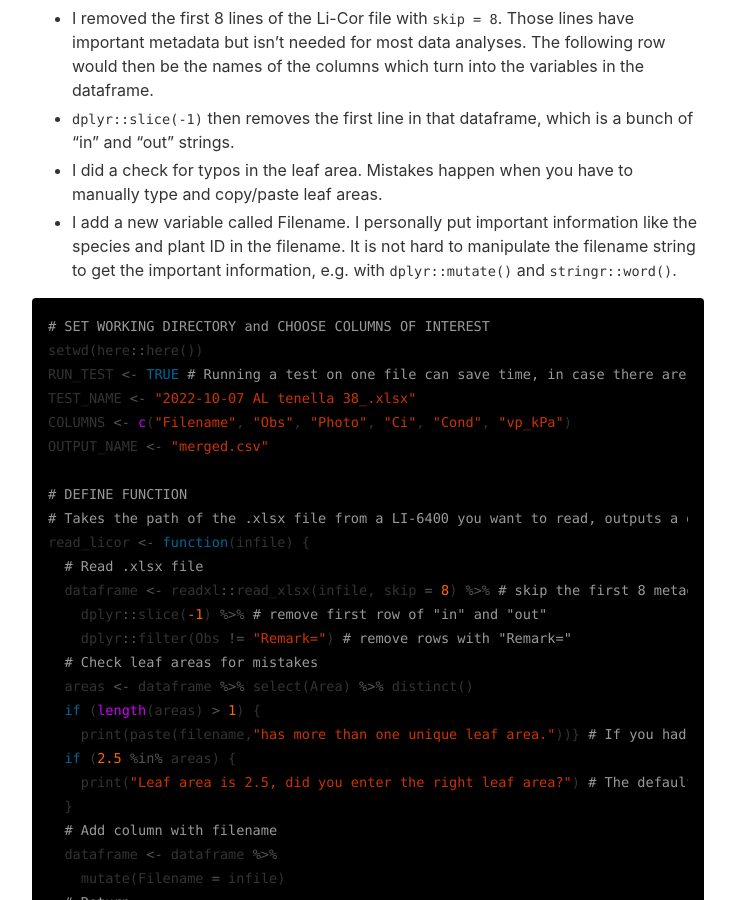
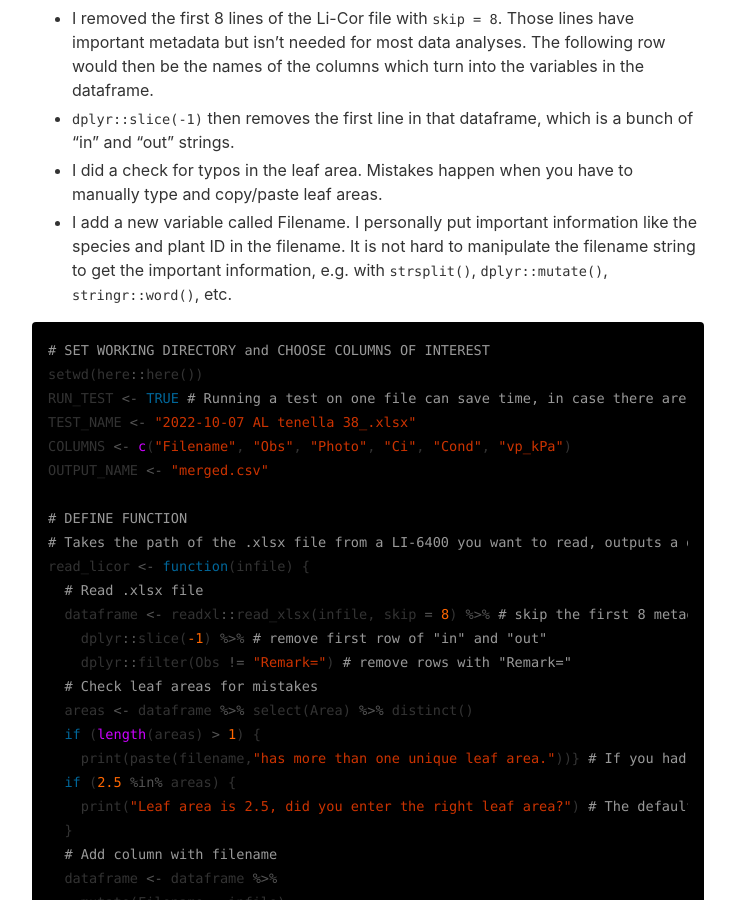
Before and after one commit to leungarthur/leungarthur.github.io-old, a Jekyll site: the page built from _posts/2023-03-04-licor-script.md, in a window 1280 px wide and 900 px high, scrolled down 707 px. Shown: the whole window, without its empty margins (272-1007 px from the left). Built offline with Jekyll 4.4.1, drawn with Linux system fonts in a browser that asks for light colours.

Commit message:
Update 2023-03-04-licor-script.md

```diff
--- a/_posts/2023-03-04-licor-script.md
+++ b/_posts/2023-03-04-licor-script.md
@@ -16,7 +16,7 @@ So, I'd like to share a script that does that I will note that you have to manua
 - I removed the first 8 lines of the Li-Cor file with `skip = 8`. Those lines have important metadata but isn't needed for most data analyses. The following row would then be the names of the columns which turn into the variables in the dataframe.
 - `dplyr::slice(-1)` then removes the first line in that dataframe, which is a bunch of "in" and "out" strings.
 - I did a check for typos in the leaf area. Mistakes happen when you have to manually type and copy/paste leaf areas.
-- I add a new variable called Filename. I personally put important information like the species and plant ID in the filename. It is not hard to manipulate the filename string to get the important information, e.g. with `dplyr::mutate()` and `stringr::word()`.
+- I add a new variable called Filename. I personally put important information like the species and plant ID in the filename. It is not hard to manipulate the filename string to get the important information, e.g. with `strsplit()`, `dplyr::mutate()`, `stringr::word()`, etc.
 
 {% highlight R %}
 
```
